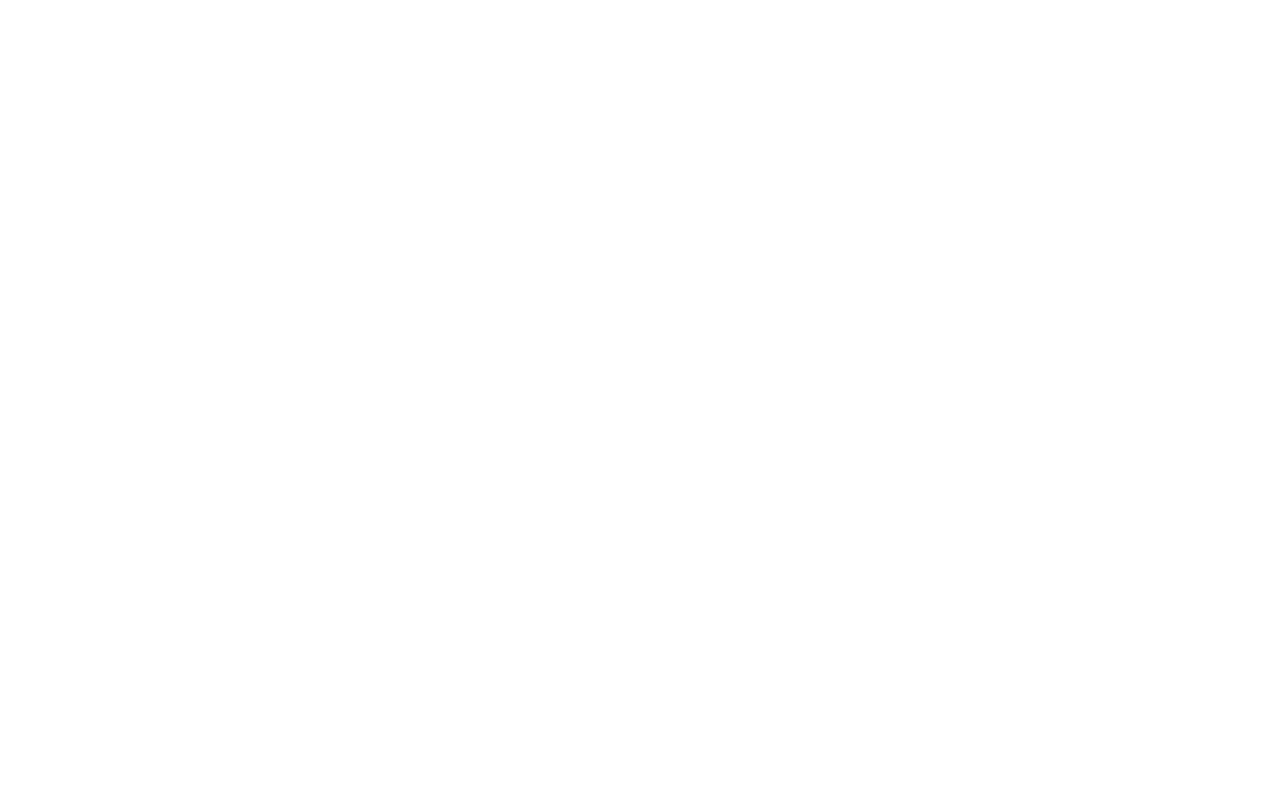
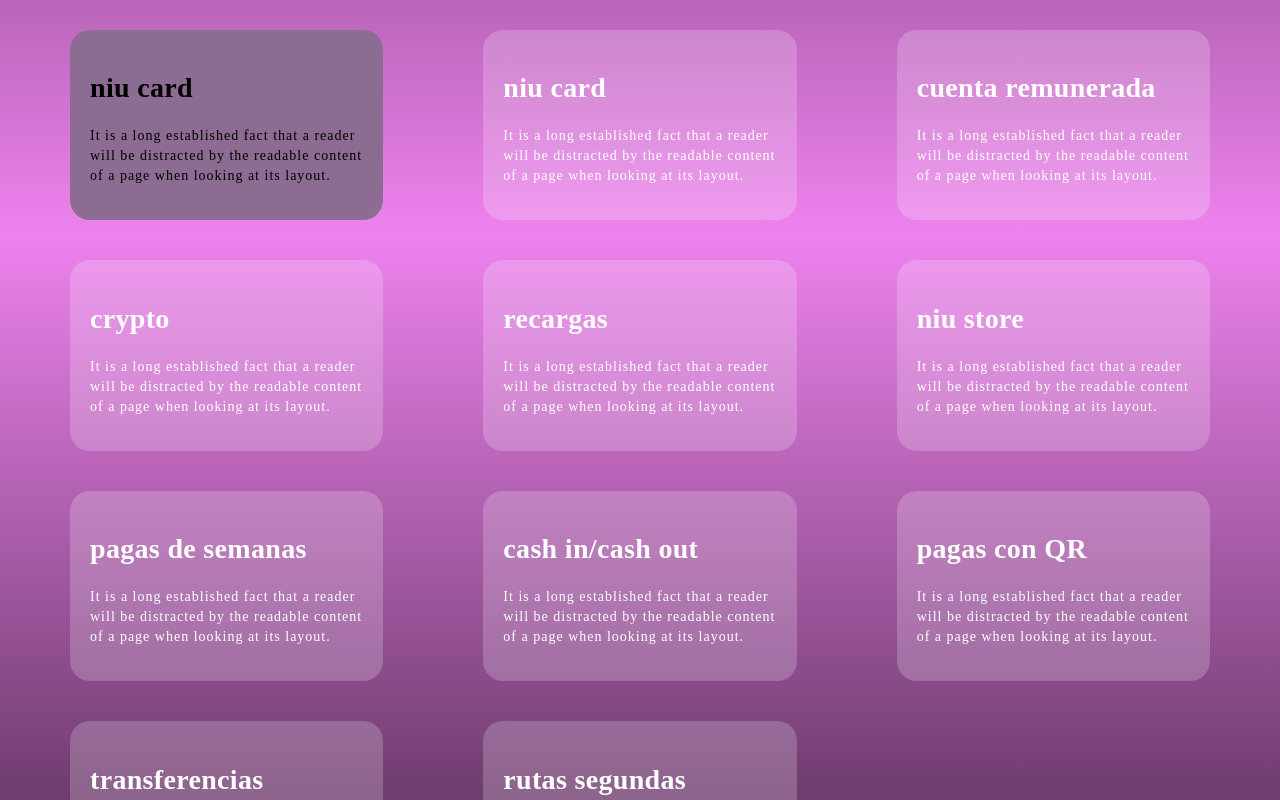
Before and after one commit to DoloresPolito/niu, a React (Create React App) app: page /esentials in a window 1280 px wide. Before the commit this address had no page. Shown: the part 820-1620 px from the top of the page. Before the commit the page ends 800 px from the top, so only its background shows below. Built offline with nearby package versions, Linux system fonts and the light colour scheme.

Commit message:
esentials section v1

```diff
--- a/src/App.js
+++ b/src/App.js
@@ -1,12 +1,14 @@
 import "./App.css";
 import { Routes, Route } from "react-router-dom";
 import Questions from "./sections/Questions";
+import Esentials from "./sections/Esentials";
 
 function App() {
   return (
     <>
       <Routes>
         <Route path="/" element={<Questions/>} />
+        <Route path="/esentials" element={<Esentials/>} />
 
       </Routes>
     </>
--- /dev/null
+++ b/src/esentialcards.json
@@ -0,0 +1,52 @@
+[
+    {
+      "title": "niu card",
+      "content":
+        "It is a long established fact that a reader will be distracted by the readable content of a page when looking at its layout."
+    },
+    {
+      "title": "cuenta remunerada",
+      "content":
+        "It is a long established fact that a reader will be distracted by the readable content of a page when looking at its layout."
+    },
+    {
+      "title": "crypto",
+      "content":
+        "It is a long established fact that a reader will be distracted by the readable content of a page when looking at its layout."
+    },
+    {
+      "title": "recargas",
+      "content":
+        "It is a long established fact that a reader will be distracted by the readable content of a page when looking at its layout."
+    },
+    {
+      "title": "niu store",
+      "content":
+        "It is a long established fact that a reader will be distracted by the readable content of a page when looking at its layout."
+    },
+    {
+      "title": "pagas de semanas",
+      "content":
+        "It is a long established fact that a reader will be distracted by the readable content of a page when looking at its layout."
+    },
+    {
+      "title": "cash in/cash out",
+      "content":
+        "It is a long established fact that a reader will be distracted by the readable content of a page when looking at its layout."
+    },
+    {
+      "title": "pagas con QR",
+      "content":
+        "It is a long established fact that a reader will be distracted by the readable content of a page when looking at its layout."
+    },
+    {
+      "title": "transferencias",
+      "content":
+        "It is a long established fact that a reader will be distracted by the readable content of a page when looking at its layout."
+    },
+    {
+      "title": "rutas segundas",
+      "content":
+        "It is a long established fact that a reader will be distracted by the readable content of a page when looking at its layout."
+    }
+  ]
--- /dev/null
+++ b/src/sections/Esentials.js
@@ -0,0 +1,144 @@
+import React from "react";
+import styled from "styled-components";
+import Navbar from "../structure/Navbar";
+import Footer from "../structure/Footer";
+import { Heading1, Heading2, Button, Container } from "../styles/texts";
+import cards from "../esentialcards.json";
+
+function Esentials() {
+  return (
+    <EsentialsSection>
+      <Navbar />
+      <Container>
+        <Cover>
+          <Heading1>Esenciales</Heading1>
+          <Heading2>
+            niu es tu billetera, <b>pero a otro level</b>
+          </Heading2>
+          <Button>descarga la app</Button>
+        </Cover>
+
+        <Box>
+          <Item className="first">
+            <div>
+              <CardTitle>niu card</CardTitle>
+              <CardText>
+                {" "}
+                It is a long established fact that a reader will be distracted
+                by the readable content of a page when looking at its layout.
+              </CardText>
+            </div>
+          </Item>
+          {cards.map((card, index) => (
+            <Item key={index}>
+              <div>
+                <CardTitle>{card.title} </CardTitle>
+                <CardText>{card.content} </CardText>
+              </div>
+            </Item>
+          ))}
+        </Box>
+      </Container>
+      <Footer />
+    </EsentialsSection>
+  );
+}
+
+const EsentialsSection = styled.div`
+  min-height: 100vh;
+  height: auto;
+  width: 100%;
+  margin: auto;
+  background: linear-gradient(to bottom, black, violet, black);
+
+`;
+
+const Cover = styled.div`
+  height: 100vh;
+  width: 100%;
+  background-color: transparent;
+  display: flex;
+  flex-direction: column;
+  justify-content: center;
+  align-items: center;
+`;
+
+const Box = styled.div`
+  display: grid;
+  grid-template-columns: 1fr 1fr 1fr;
+  grid-template-rows: auto auto;
+  grid-auto-rows: 1fr;
+  column-gap: 100px;
+  row-gap: 40px;
+  padding: 50px 0px;
+
+
+  @media only screen and (min-width: 751px) and (max-width: 1170px) {
+    grid-template-columns: 1fr 1fr !important;
+    grid-template-rows: auto auto auto !important;
+    row-gap: 20px;
+    column-gap: 30px;
+  }
+  @media only screen and (max-width: 750px) {
+    /* grid-template-columns: 1fr;
+    grid-template-rows: auto auto auto auto;
+    max-width: 90%; */
+
+    grid-template-columns: 1fr;
+    grid-template-rows: auto auto auto auto;
+    row-gap: 20px;
+    column-gap: 0px;
+  }
+`;
+
+const Item = styled.div`
+  color: white;
+  letter-spacing: 0.02em;
+  display: flex;
+  flex-direction: column;
+  align-items: flex-start;
+  justify-content: space-between;
+  border-radius: 20px;
+  padding: 20px;
+  background-color: rgba(255, 255, 255, 0.2);
+  height: auto;
+
+  &.first {
+    background-color: #8c6c92;
+    p {
+      color: black;
+    }
+    h2 {
+      color: black;
+    }
+  }
+`;
+
+export const CardTitle = styled.h2`
+  font-family: "VisbyBold";
+  font-style: normal;
+  font-weight: 600;
+  font-size: 28px;
+  line-height: 30px;
+  color: white;
+
+  @media only screen and (max-width: 850px) {
+    font-size: 19px;
+  }
+`;
+
+export const CardText = styled.p`
+  font-family: "Visby";
+  font-size: 14px;
+  font-style: normal;
+  font-weight: 400;
+  line-height: 20px;
+  letter-spacing: 1px;
+
+  @media only screen and (max-width: 850px) {
+    font-size: 12px;
+  }
+`;
+
+
+export default Esentials;
--- a/src/styles/texts.js
+++ b/src/styles/texts.js
@@ -5,13 +5,20 @@ export const Heading1 = styled.h1`
   font-size: 124px;
   font-style: normal;
   font-weight: 800;
-  line-height: 100px;
+  line-height: 0px;
   letter-spacing: 1.5px;
   color: white;
 
-  @media only screen and (max-width: 768px) {
-    font-size: 20px;
-    line-height: 32px;
+  @media only screen and (max-width: 845px) {
+    font-size: 100px;
+  }
+
+  @media only screen and (max-width: 570px) {
+    font-size: 80px;
+  }
+
+  @media only screen and (max-width: 440px) {
+    font-size: 60px;
   }
 `;
 
@@ -20,17 +27,24 @@ export const Heading2 = styled.h2`
   font-size: 30px;
   line-height: 0px;
   letter-spacing: 0.02em;
-  max-width: 582px;
   color: #ffffff;
   font-weight: 300;
+  margin-top: 0px;
   b {
-
-    font-weight: 900;
+    font-family: "VisbyBold";
+    font-weight: 800;
   }
 
-  @media only screen and (max-width: 1200px) {
-    font-size: 20px;
-    line-height: 32px;
+  @media only screen and (max-width: 845px) {
+    font-size: 22px;
+  }
+
+  @media only screen and (max-width: 570px) {
+    font-size: 18px;
+  }
+
+  @media only screen and (max-width: 440px) {
+    font-size: 16px;
   }
 `;
 
@@ -64,7 +78,56 @@ export const Button = styled.button`
   padding: 10px 60px;
   border: none;
   border-radius: 30px;
-margin-top: 30px;
+  margin-top: 10px;
+  color: white;
+  font-size: 15px;
+`;
+
+export const CardTitle = styled.h2`
+  font-family: "VisbyBold";
+  font-style: normal;
+  font-weight: 300;
+  font-size: 20px;
+  /* line-height: 30px; */
+  color: white;
+  @media only screen and (max-width: 850px) {
+    font-size: 18px;
+  }
+`;
+
+export const CardText = styled.h2`
+  font-family: "Visby";
+  font-size: 12px;
+  font-style: normal;
+  font-weight: 400;
+  line-height: 0px;
+  letter-spacing: 1px;
+  @media only screen and (max-width: 850px) {
+    font-size: 10px;
+  }
+`;
+export const CardLink = styled.p`
+  font-family: "Visby";
+  font-style: normal;
+  font-weight: 400;
+  font-size: 14px;
+  line-height: 0px;
+  letter-spacing: 0.01em;
+  color: #ffffff;
+  margin-top: 6px;
+  display: flex;
+  justify-content: center;
+  text-decoration: none;
+  padding-top: 30px;
+
+
+  /*
+  @media only screen and (max-width: 850px) {
+    font-size: 14px;
+    line-height: 28px;
+    letter-spacing: 0.02em;
+    padding: 6px 23px;
+  } */
 `;
 
 export const Container = styled.div`
```
Also changed, not shown: src/index.css (line endings or trailing spaces).
